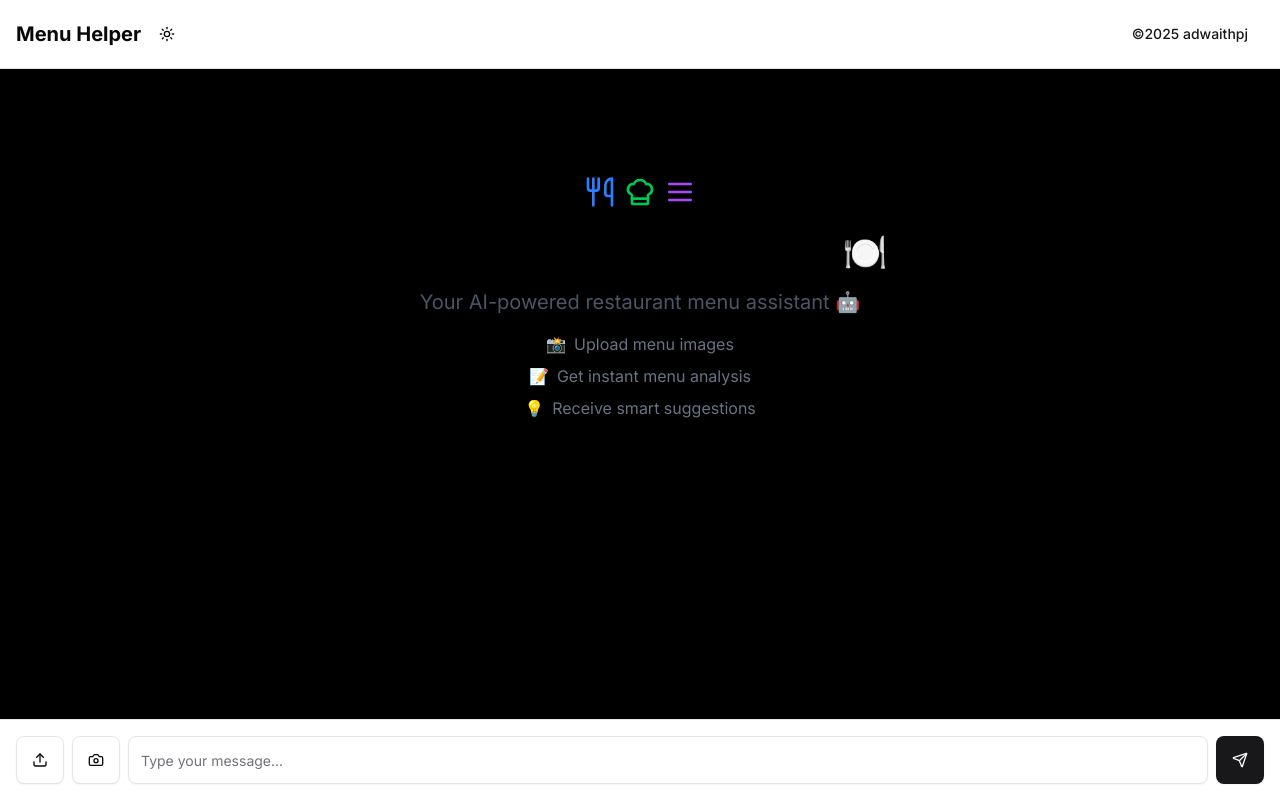
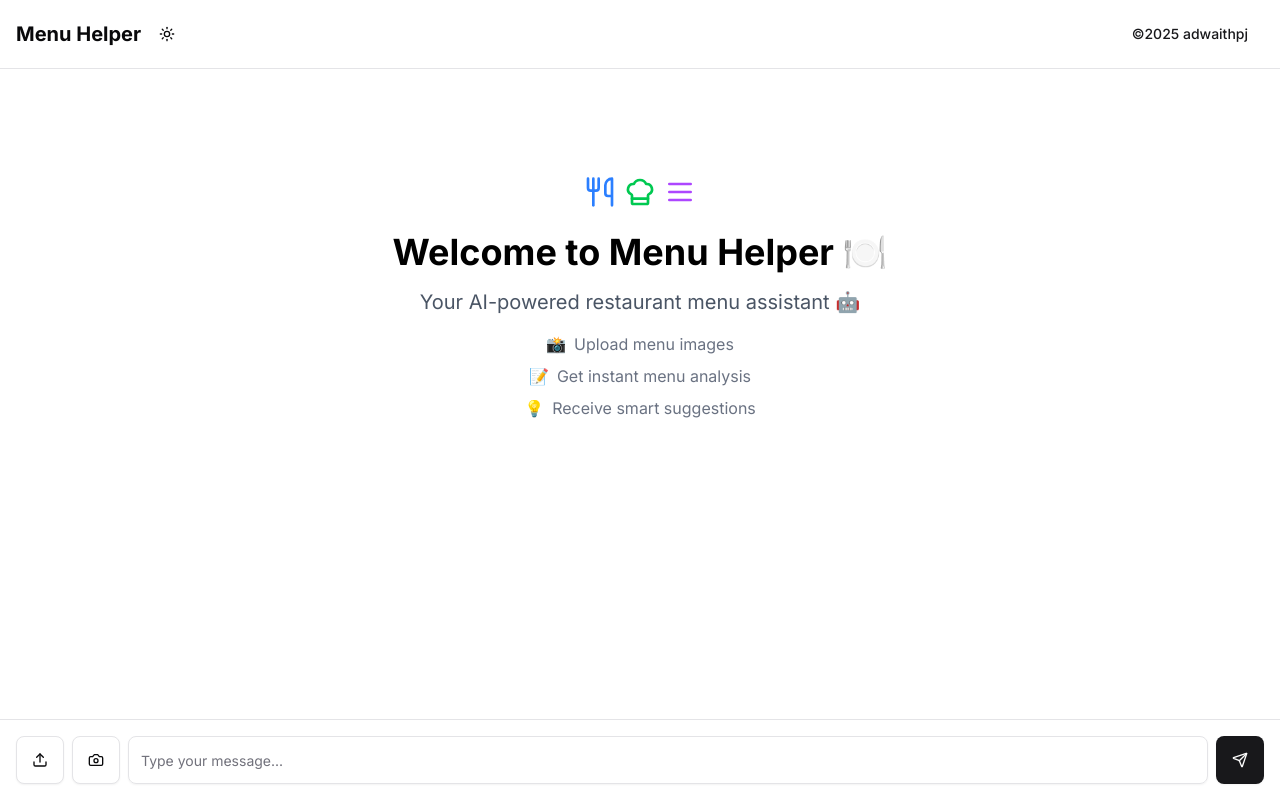
Before and after one commit to adwaithpj/MenuHelper, a Next.js app in the folder client/: page / in a window 1280 px wide. Built offline with nearby package versions, Linux system fonts and the light colour scheme.

Commit message:
dark mode bug fixed

```diff
--- a/client/src/app/layout.js
+++ b/client/src/app/layout.js
@@ -23,7 +23,9 @@ export default function RootLayout({ children }) {
                         content="width=device-width, initial-scale=1.0"
                     />
                 </head>
-                <body className={`${inter.className} antialiased`}>
+                <body
+                    className={`${inter.className} bg-white dark:bg-black antialiased`}
+                >
                     <GoogleAnalytics gaId="G-317BMNK09K" />
                     <Providers>{children}</Providers>
                 </body>
--- a/client/src/app/page.js
+++ b/client/src/app/page.js
@@ -97,7 +97,7 @@ export default function Home() {
                 "absolute top-60 right-5 px-5 py-3 bg-red-500 text-white rounded";
             captureBtn.textContent = "Capture";
             captureBtn.className =
-                "mt-4 px-6 py-2 dark:bg-white dark:text-black text-white rounded ";
+                "mt-4 px-6 py-2 bg-white text-black dark:bg-white dark:text-white  rounded ";
             overlay.appendChild(captureBtn);
             overlay.appendChild(captureCloseBtn);
             document.body.appendChild(overlay);
@@ -377,7 +377,7 @@ export default function Home() {
                         ...prev,
                         {
                             type: "ai",
-                            content: `😋🧑‍🍳 Here are the menu items for "${inputValue}":\n\n${menuItems
+                            content: `😋🧑‍🍳 These items look yummy":\n\n${menuItems
                                 .map(
                                     (item) =>
                                         `🍽️ ${item.dishName}\n\n${item.description}\n`
@@ -409,7 +409,7 @@ export default function Home() {
     }
 
     return (
-        <main className="flex flex-col min-h-screen bg-black dark:bg-black transition-colors duration-200">
+        <main className="flex flex-col min-h-screen  transition-colors duration-200">
             {/* Header */}
             <Header theme={theme} setTheme={setTheme} />
 
--- a/client/src/components/Chat.jsx
+++ b/client/src/components/Chat.jsx
@@ -12,7 +12,7 @@ export default function Chat({
     messagesEndRef,
 }) {
     return (
-        <div className="flex-1 overflow-y-auto mt-20 p-4 space-y-4 mb-24 pb-32">
+        <div className="flex-1 overflow-y-auto mt-20 p-4 space-y-4 mb-24 pb-32 ">
             {messages.map((message, index) => (
                 <div
                     key={index}
```
